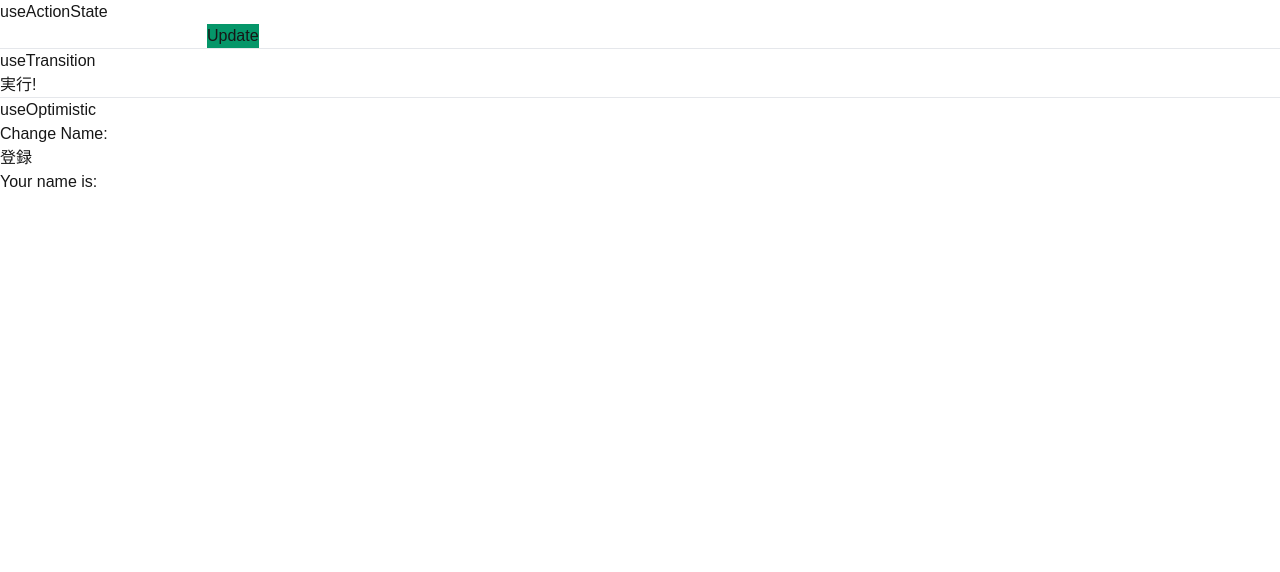
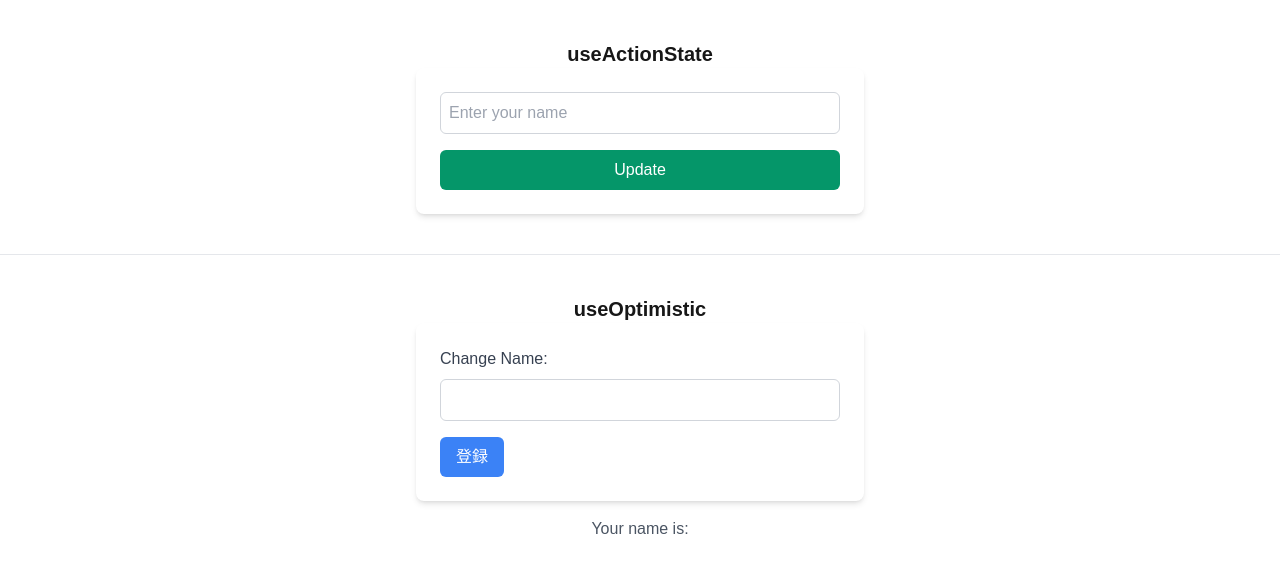
Before and after one commit to hukuryo/React19-stable, a Next.js app: page / in a window 1280 px wide. Shown: the top 572 px of the page. Built offline with nearby package versions, Linux system fonts and the light colour scheme.

Commit message:
fix layout

```diff
--- a/app/page.tsx
+++ b/app/page.tsx
@@ -2,19 +2,14 @@
 
 import UseActionStateDemo from "@/components/useActionStateDemo";
 import { UseOptimisticDemo } from "@/components/useOptimistic";
-import UseTransitionDemo from "@/components/useTransitionDemo";
 
 export default function Home() {
   return (
     <>
-      <h1>useActionState</h1>
       <UseActionStateDemo />
-      <hr />
-      <h1>useTransition</h1>
-      <UseTransitionDemo />
-      <hr />
-      <h1>useOptimistic</h1>
+      <hr className="mt-10" />
       <UseOptimisticDemo />
+      <hr className="mt-10" />
     </>
   );
 }
--- a/components/useActionStateDemo.tsx
+++ b/components/useActionStateDemo.tsx
@@ -21,13 +21,34 @@ export default function UseActionStateDemo() {
   );
 
   return (
-    <form action={submitAction}>
-      <input type="text" name="name" className="" />
-      <button type="submit" disabled={isPending} className="bg-emerald-600">
-        Update
-      </button>
-      {isPending && <p>Loading...</p>}
-      {error && <p>{error}</p>}
-    </form>
+    <div className="mt-10">
+      <h1 className="flex justify-center font-bold text-xl">useActionState</h1>
+      <form
+        action={submitAction}
+        className="space-y-4 bg-white p-6 shadow-md rounded-lg max-w-md mx-auto"
+      >
+        <div className="flex flex-col">
+          <input
+            type="text"
+            name="name"
+            className="border border-gray-300 rounded-md p-2 focus:outline-none focus:ring-2 focus:ring-emerald-500 focus:border-emerald-500"
+            placeholder="Enter your name"
+          />
+        </div>
+        <button
+          type="submit"
+          disabled={isPending}
+          className={`w-full py-2 px-4 rounded-md text-white ${
+            isPending
+              ? "bg-emerald-400 cursor-not-allowed"
+              : "bg-emerald-600 hover:bg-emerald-700 focus:outline-none focus:ring-2 focus:ring-emerald-500 focus:ring-offset-2"
+          }`}
+        >
+          {isPending ? "Updating..." : "Update"}
+        </button>
+        {isPending && <p className="text-sm text-gray-500">Loading...</p>}
+        {error && <p className="text-sm text-red-500">{error}</p>}
+      </form>
+    </div>
   );
 }
--- a/components/useOptimistic.tsx
+++ b/components/useOptimistic.tsx
@@ -15,15 +15,34 @@ export const UseOptimisticDemo = () => {
   };
 
   return (
-    <>
-      <form action={submitAction}>
-        <p>
-          <label>Change Name:</label>
-          <input type="text" name="name" disabled={"" !== optimisticName} />
-        </p>
-        <button type="submit">登録</button>
+    <div className="mt-10">
+      <h1 className="flex justify-center font-bold text-xl">useOptimistic</h1>
+      <form
+        action={submitAction}
+        className="space-y-4 bg-white p-6 shadow-md rounded-lg max-w-md mx-auto"
+      >
+        <div className="flex flex-col">
+          <label htmlFor="name" className="mb-2 font-medium text-gray-700">
+            Change Name:
+          </label>
+          <input
+            type="text"
+            name="name"
+            id="name"
+            className="border border-gray-300 rounded-md p-2 focus:outline-none focus:ring-2 focus:ring-blue-500 focus:border-blue-500"
+            disabled={"" !== optimisticName}
+          />
+        </div>
+        <button
+          type="submit"
+          className="bg-blue-500 text-white py-2 px-4 rounded-md hover:bg-blue-600 focus:outline-none focus:ring-2 focus:ring-blue-500 focus:ring-offset-2"
+        >
+          登録
+        </button>
       </form>
-      <p>Your name is: {optimisticName}</p>
-    </>
+      <p className="mt-4 text-gray-600 text-center">
+        Your name is: <span className="font-semibold">{optimisticName}</span>
+      </p>
+    </div>
   );
 };
```
